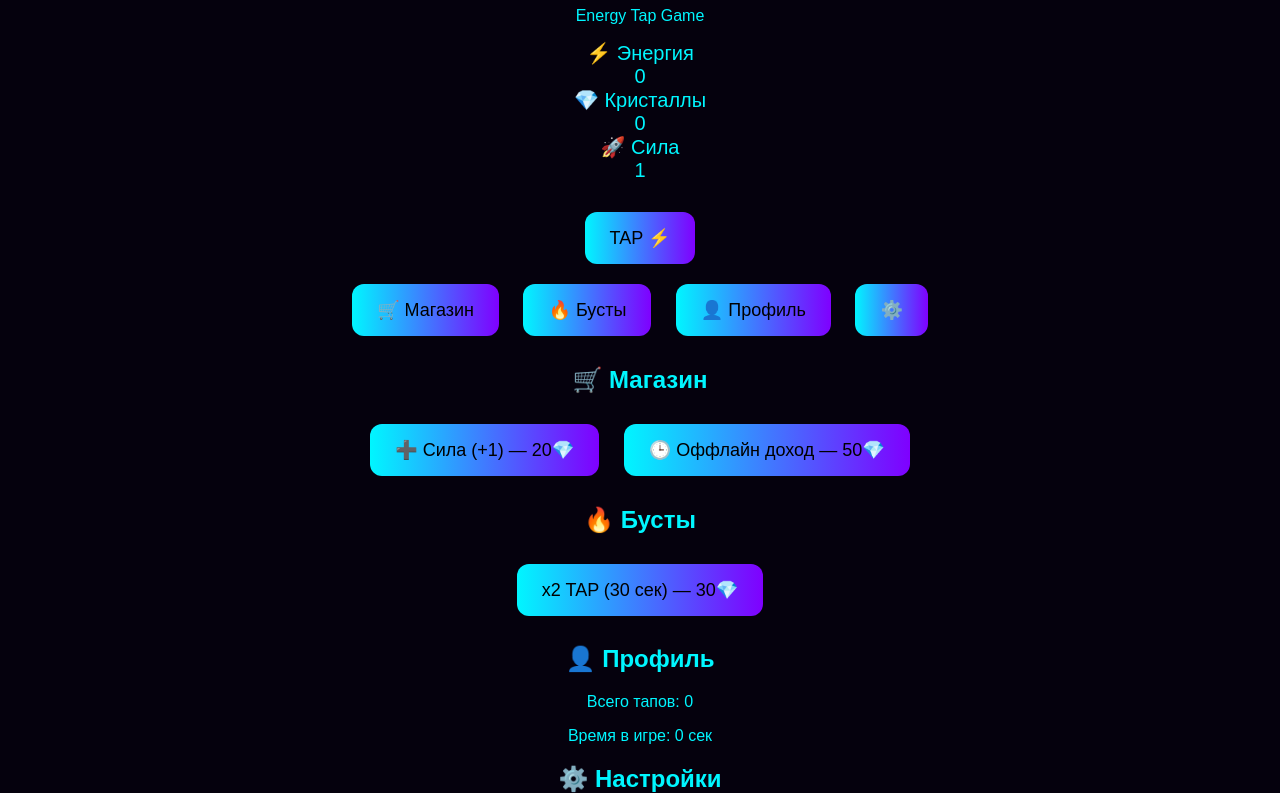
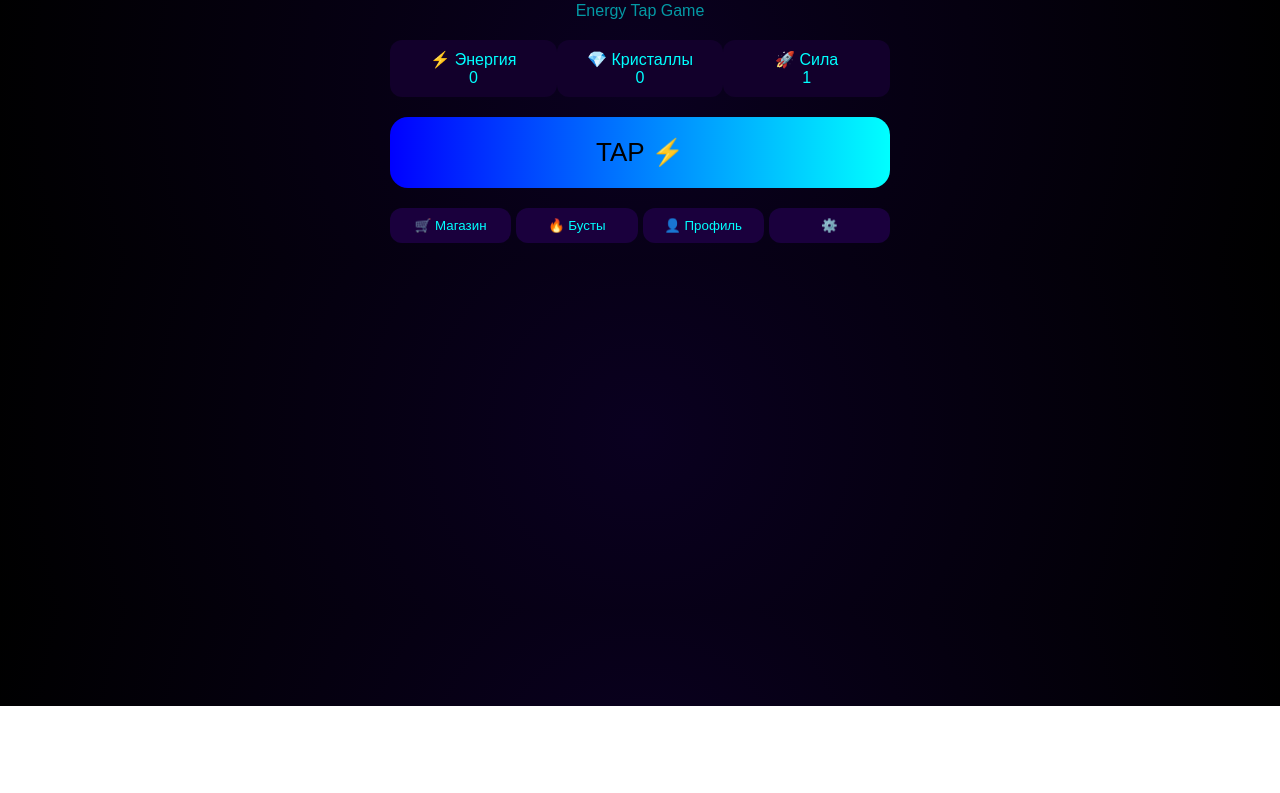
Before and after one commit to edisoficial2008-crypto/neon-void, a plain HTML site: page index.html in a window 1280 px wide. Shown: the part 94-887 px from the top of the page. After the commit the page ends 800 px from the top, so only its background shows below. Drawn offline with Linux system fonts and the light colour scheme.

Commit message:
Update style.css

```diff
--- a/style.css
+++ b/style.css
@@ -1,26 +1,76 @@
 body {
   margin: 0;
-  background: #05010d;
-  color: #00f6ff;
+  background: radial-gradient(circle, #0a0020, #000);
   font-family: Arial, sans-serif;
+  color: #00ffff;
+}
+
+#app {
+  max-width: 500px;
+  margin: auto;
+  padding: 15px;
+}
+
+header {
   text-align: center;
 }
 
-#app {
-  padding: 20px;
-}
-
-button {
-  background: linear-gradient(90deg, #00f6ff, #7f00ff);
-  border: none;
-  padding: 15px 25px;
-  margin: 10px;
-  color: black;
-  font-size: 18px;
-  border-radius: 12px;
+.subtitle {
+  opacity: 0.6;
 }
 
 .stats {
+  display: flex;
+  justify-content: space-between;
+  margin: 20px 0;
+}
+
+.stats div {
+  background: #12002b;
+  padding: 10px;
+  border-radius: 12px;
+  width: 30%;
+  text-align: center;
+}
+
+#tapBtn {
+  width: 100%;
+  padding: 20px;
+  font-size: 26px;
+  border-radius: 18px;
+  background: linear-gradient(90deg,#00f,#0ff);
+  border: none;
   margin-bottom: 20px;
-  font-size: 20px;
 }
+
+.menu {
+  display: grid;
+  grid-template-columns: repeat(4, 1fr);
+  gap: 5px;
+}
+
+.menu button {
+  padding: 10px;
+  border-radius: 12px;
+  background: #1a003d;
+  color: #0ff;
+  border: none;
+}
+
+.panel {
+  display: none;
+  margin-top: 20px;
+  background: #0d0020;
+  padding: 15px;
+  border-radius: 15px;
+}
+
+.panel button {
+  width: 100%;
+  padding: 12px;
+  margin: 5px 0;
+  border-radius: 12px;
+  border: none;
+  background: #00cfff;
+  color: black;
+  }
```
